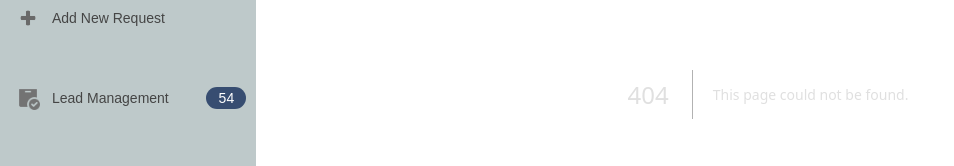
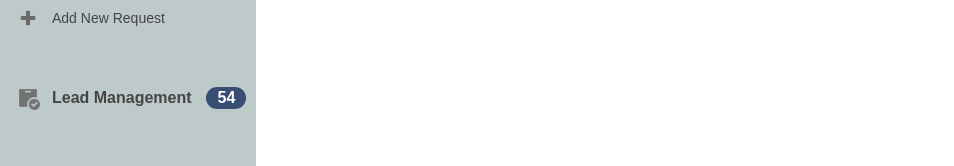
Before and after one commit to harisnasir1/VendorVault, a Next.js app in the folder Frontend/resellersroom/: page /Leads in a window 1280 px wide. Before the commit this address had no page. Shown: the part 306-472 px from the top of the page, without its empty margins (0-954 px from the left). Built offline with nearby package versions, Linux system fonts and the light colour scheme.

Commit message:
fix routing issue and add active route

```diff
--- a/Frontend/resellersroom/src/app/Components/Small comps/Sideoptions.tsx
+++ b/Frontend/resellersroom/src/app/Components/Small comps/Sideoptions.tsx
@@ -1,17 +1,21 @@
+"use client"
 import React from 'react'
 import Link from "next/link";
+import { usePathname } from 'next/navigation';
+const Slide = ({img, name, link, number}: {img: string, link: string, name: string, number: null|string}) => {
+    const pathname = usePathname();
 
-const Slide = ({img, name, link, number}: {img: string, link: string, name: string, number: null|string}) => {
     return(
-        <div className={`ml-4 w-[90%] h-[14%] text-sm hover:bg-background cursor-pointer text-[#454545] flex items-center gap-3`}>
+                        <Link href={link} passHref legacyBehavior prefetch={true} >
+
+        <div className={`ml-4 w-[90%] h-[14%] ${pathname==link?"text-md font-bold":"text-sm"} hover:bg-background cursor-pointer text-[#454545] flex items-center gap-3`}>
             <div className="flex justify-center items-center w-6 h-6">
                 <img  src={img} alt="" className="w-full h-full object-contain" />
             </div>
             <div className="flex-1 flex justify-start items-center">
                 {/* Fixed Link component */}
-                <Link href={link} passHref legacyBehavior>
                     <a className="w-full">{name}</a>
-                </Link>
+
             </div>
             {number && (
                 <div className="flex items-center justify-center w-10 h-10">
@@ -21,6 +25,7 @@ const Slide = ({img, name, link, number}: {img: string, link: string, name: stri
                 </div>
             )}
         </div>
+        </Link>
     )
 }
 
@@ -29,7 +34,7 @@ const Sideoptions = () => {
     <div className='w-full h-[50%] flex flex-col items-start justify-around'>
         {/* Fixed links - Next.js routes are case-sensitive */}
         <Slide img="/images/Dahboard.png" name="Dashboard" number={null} link="/Dashboard" />
-        <Slide img="/images/request.png" name="Add New Request" number={null} link="/" />
+        <Slide img="/images/request.png" name="Add New Request" number={null} link="/NewRequest" />
         <Slide img="/images/Lead.png" name="Lead Management" number={"54"} link="/Leads" />
         <Slide img="/images/supplier.png" name="Supplier CRM" number={null} link="/CRM" />
         <Slide img="/images/Crm.png" name="Customer CRM" number={null} link="/customer-crm" />
--- /dev/null
+++ b/Frontend/resellersroom/src/app/Leads/page.tsx
@@ -0,0 +1,9 @@
+import React from 'react'
+
+type Props = {}
+
+export default function page({}: Props) {
+  return (
+    <div className=' w-full h-[100vh]'>page</div>
+  )
+}
```
Also changed, not shown: 1 other file (tests, documents, lock files or other folders).
